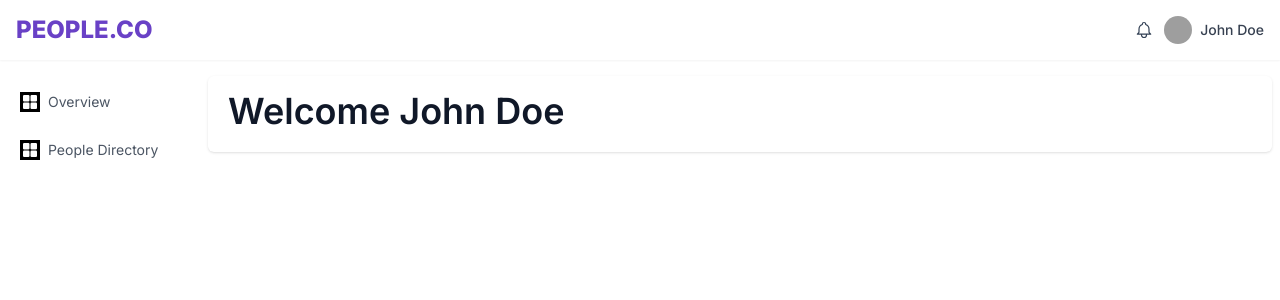
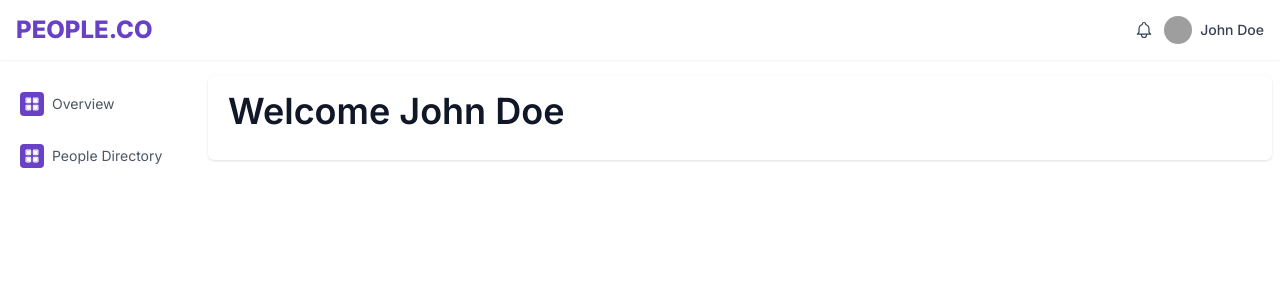
Before and after one commit to AmulyaMachhan/User-Management, a React (Vite) app in the folder frontend/: page / in a window 1280 px wide. Shown: the top 300 px of the page. Built offline with nearby package versions, Linux system fonts and the light colour scheme; grey boxes are pictures that could not be loaded.

Commit message:
Update the navbar component

```diff
--- a/frontend/src/components/Navbar.jsx
+++ b/frontend/src/components/Navbar.jsx
@@ -1,5 +1,5 @@
 import { NavLink } from "react-router-dom";
-import { IoGrid } from "react-icons/io5";
+import { GridIcon } from "./Icons/index";
 
 function Navbar() {
   return (
@@ -14,11 +14,8 @@ function Navbar() {
           }
         >
           {/* Icon */}
-          <div
-            className={`flex items-center justify-center h-[20px] w-[20px]
-          bg-black`}
-          >
-            <IoGrid size={16} color="white" />
+          <div>
+            <GridIcon />
           </div>
           Overview
         </NavLink>
@@ -32,11 +29,8 @@ function Navbar() {
           }
         >
           {/* Icon */}
-          <div
-            className={`flex items-center justify-center h-[20px] w-[20px]
-          bg-black`}
-          >
-            <IoGrid size={16} color="white" />
+          <div>
+            <GridIcon />
           </div>
           People Directory
         </NavLink>
```
